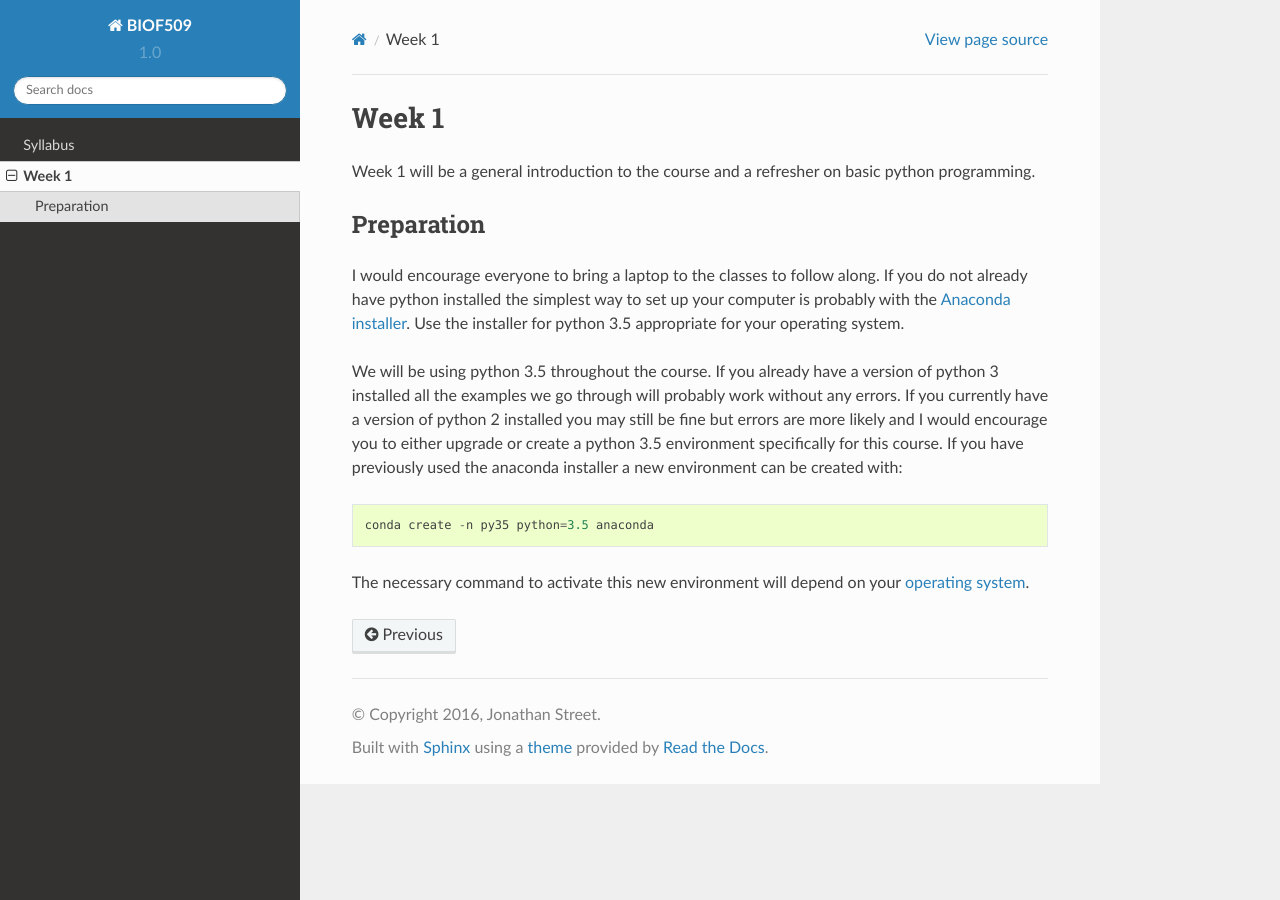
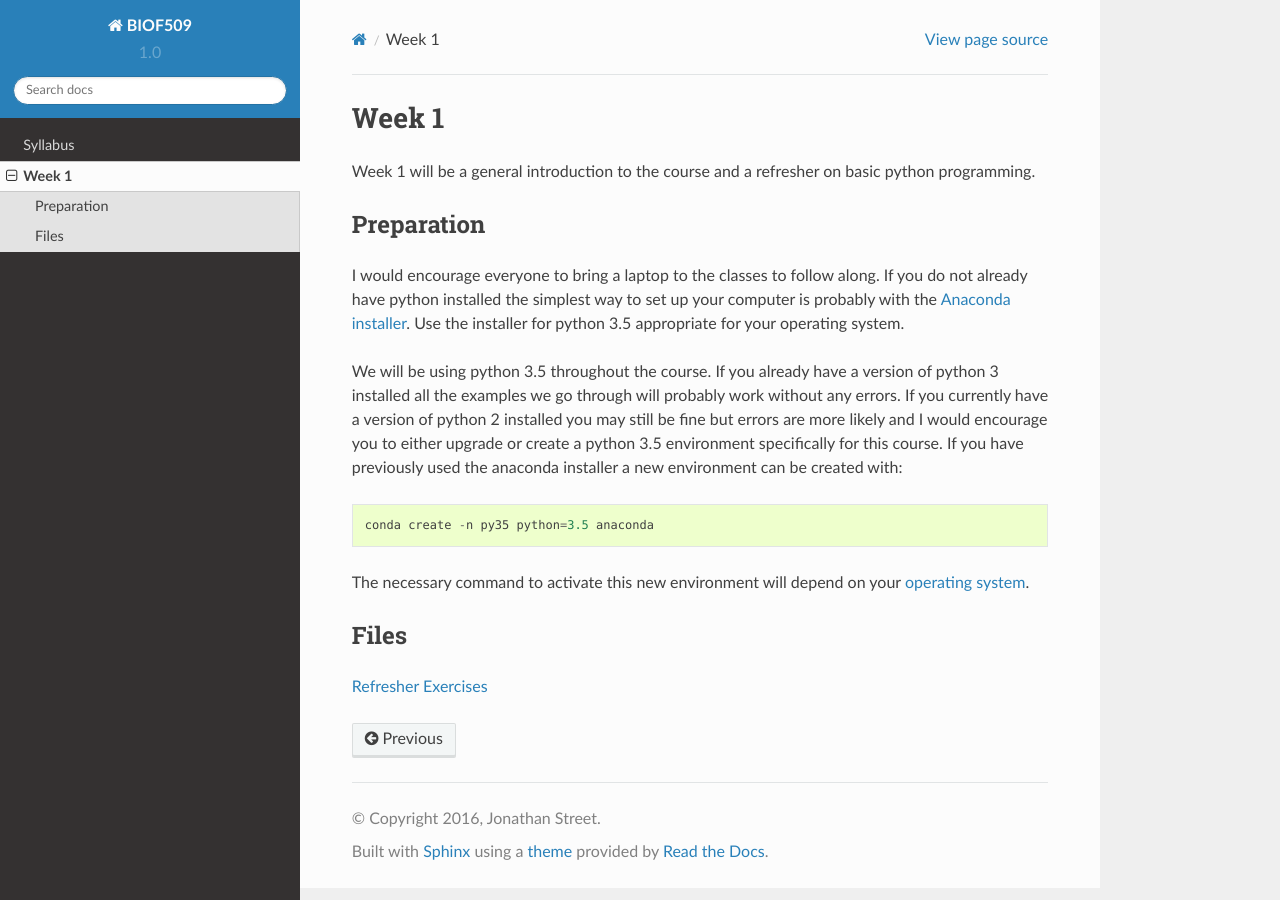
Before and after one commit to biof509/biof509, a Sphinx documentation site: the page built from docs/week1/index.rst, in a window 1280 px wide. Built offline with Sphinx 7.4.7 and the Read the Docs theme 2.0.0, drawn with Linux system fonts in a browser that asks for light colours.

Commit message:
Added week 1 refresher material

```diff
--- a/docs/week1/index.rst
+++ b/docs/week1/index.rst
@@ -27,3 +27,9 @@ can be created with::
 
 The necessary command to activate this new environment will depend on your
 `operating system <http://conda.pydata.org/docs/test-drive.html#managing-envs>`_.
+
+
+Files
+-----
+
+`Refresher Exercises <../Wk01-Overview.ipynb>`_
```
Also changed, not shown: Wk01-Overview.ipynb (added).
